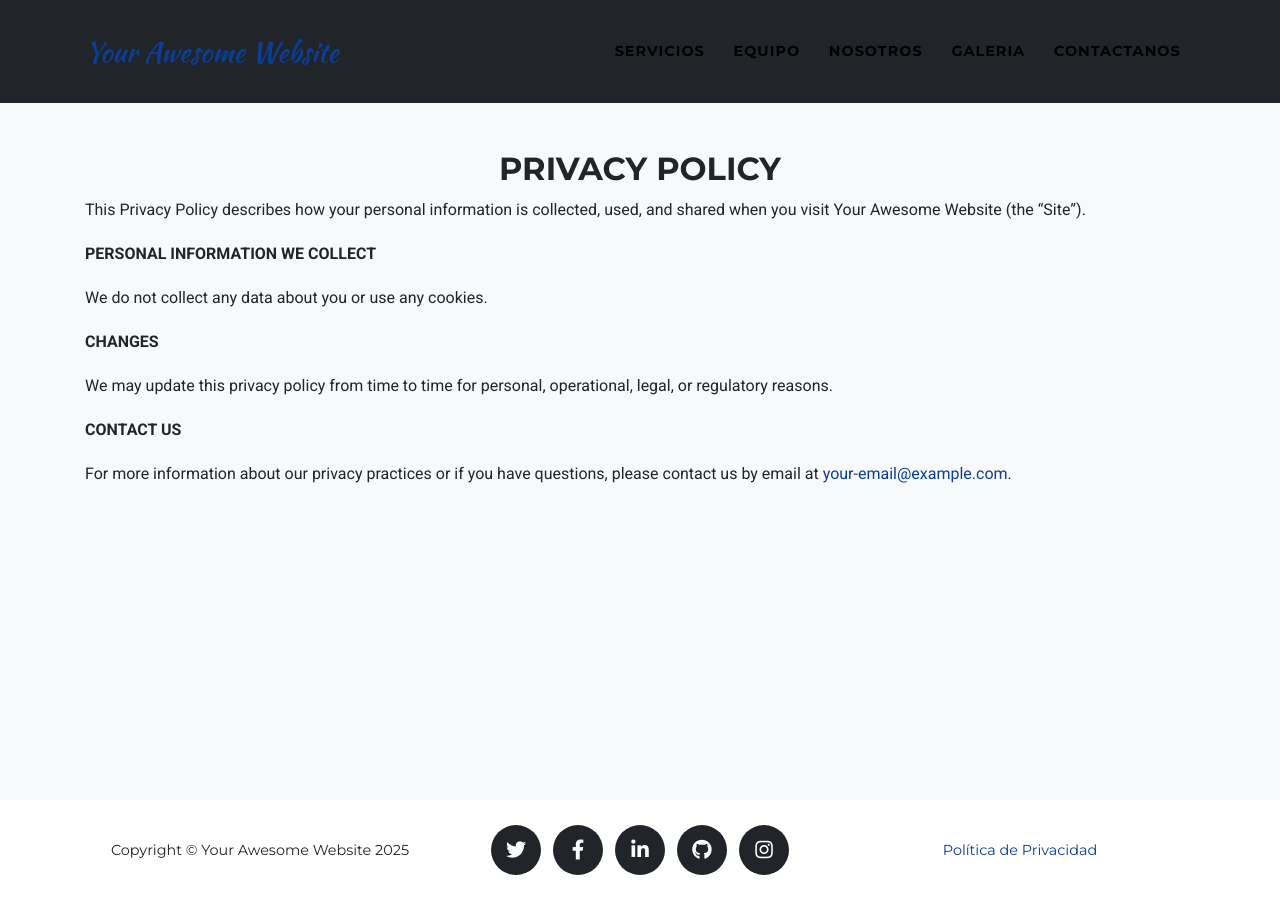
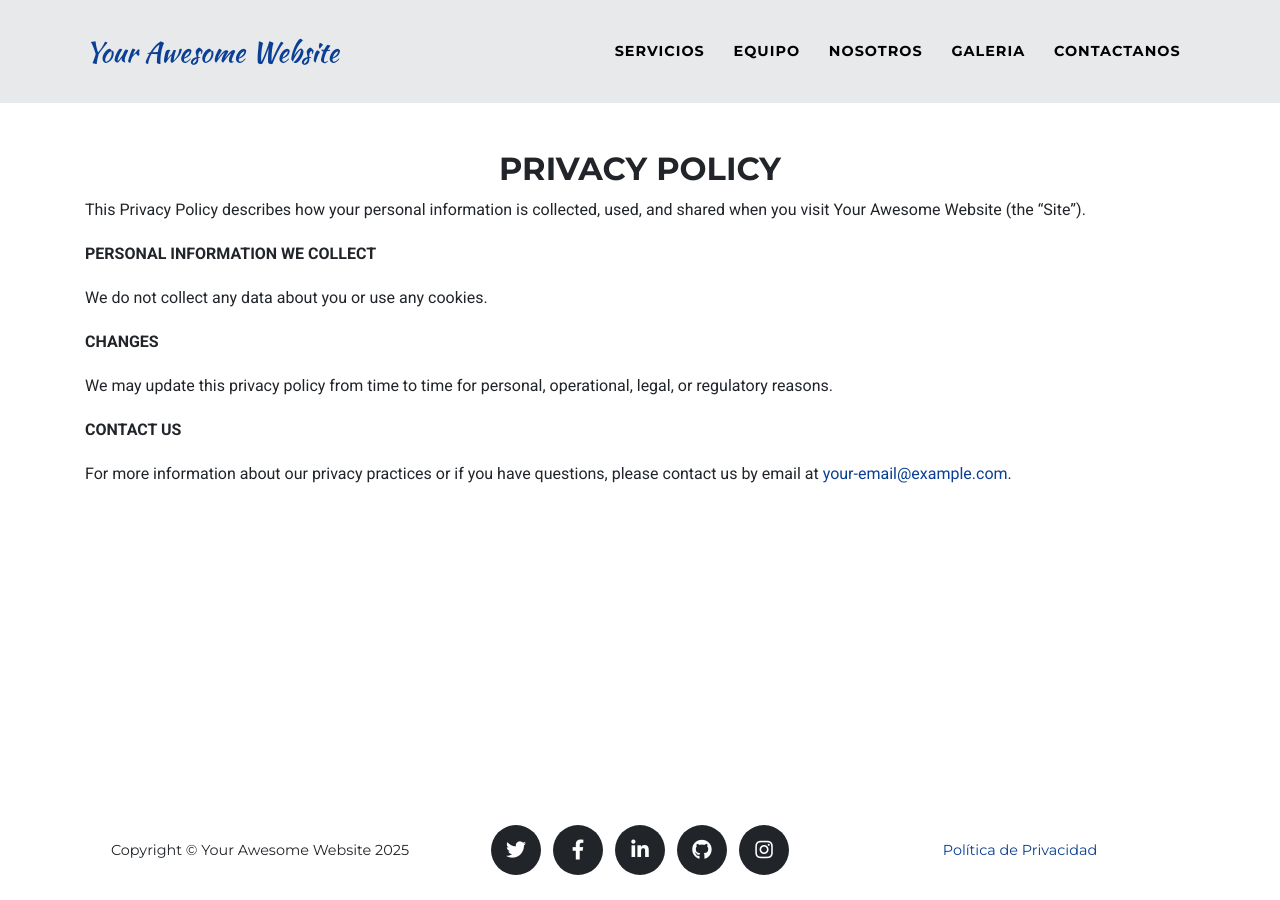
Before and after one commit to miorganizacioncbp/theme, a Jekyll site: the page built from legal.md, in a window 1280 px wide. Built offline with Jekyll 4.4.1, drawn with Linux system fonts in a browser that asks for light colours; some web fonts are replaced.

Commit message:
legal fix

```diff
--- a/_includes/nav.html
+++ b/_includes/nav.html
@@ -1,8 +1,8 @@
 <!-- Navigation -->
 <nav
-  class="navbar navbar-expand-lg navbar-dark fixed-top"
+  class="navbar navbar-expand-lg fixed-top"
   id="mainNav"
-  style="background-color: #212529"
+  style="background-color: #e7e9eb"
 >
   <div class="container">
     <a class="navbar-brand js-scroll-trigger" href="{{ site.baseurl }}/#">
--- a/_includes/navheader.html
+++ b/_includes/navheader.html
@@ -1,5 +1,5 @@
   <!-- Navigation -->
-  <nav class="navbar navbar-expand-lg navbar-dark fixed-top" id="mainNav">
+  <nav class="navbar navbar-expand-lg fixed-top" id="mainNav">
     <div class="container">
 	  <a class="navbar-brand js-scroll-trigger" href="#page-top">
           {%- if site.logo -%}
--- a/_layouts/page.html
+++ b/_layouts/page.html
@@ -3,11 +3,7 @@ layout: default
 ---
 {% include nav.html %}
 
-{% if page.background == "grey" or page.background == "gray" %}
-<script>
-document.getElementById("page-top").className="bg-light";
-</script>
-{% endif %}
+
 
 <div class="container" id="pagecontainer">
 {{ content }}
```
